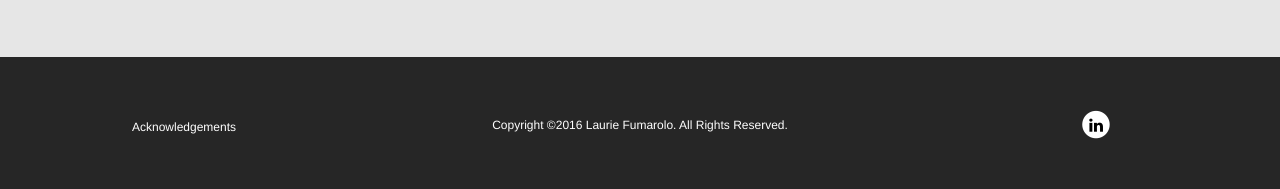
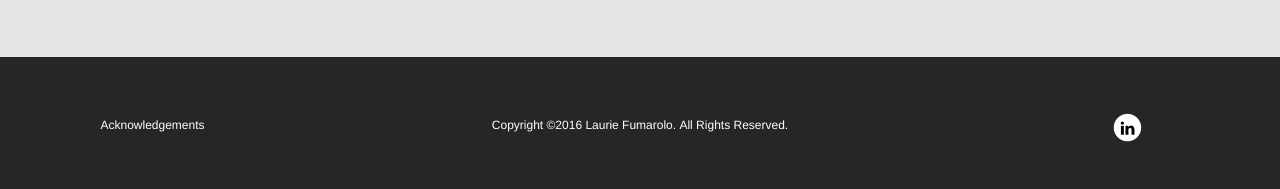
Before and after one commit to lauriefumarolo/lauriefumarolo-com, a PHP site: page / in a window 1280 px wide. Shown: the part 1627-1816 px from the top of the page. Run offline with PHP 8.4, Linux system fonts and the light colour scheme; some libraries are stand-ins or nearby versions.

Commit message:
Bootstrap grid for footer.

```diff
--- a/publish/css/styles.css
+++ b/publish/css/styles.css
@@ -194,25 +194,20 @@ footer {
 	text-align: center;
 }
 
-footer .container > div {
-	display: inline-block;
+footer .container {
+	height: 100%;
 }
 
-footer .first {
-	float: left;
-	margin-top: 62px;
-	width: 20%;
+footer .row {
+	margin-top: 55px;
 }
 
-footer .second {
-	margin-top: 60px;
-	width: 60%;
+.footer_text {
+	margin-top: 5px;
 }
 
-footer .third {
-	float: right;
-	margin-top: 52px;
-	width: 20%;
+.copywrap {
+	display: inline-block;
 }
 
 footer p, footer a, footer a:visited {
@@ -228,7 +223,7 @@ footer a:hover {
 	color: #F06;
 }
 
-@media(max-width: 677px) {
+@media(max-width: 767px) {
 	body {
 		margin-bottom: 146px;
 	}
@@ -237,14 +232,23 @@ footer a:hover {
 		height: 146px;
 	}
 
-	footer .container > div {
-		display: block;
+	footer .row {
+		margin-top: 22px;
 	}
 
-	footer .first, footer .second, footer .third {
-		float: none;
+	.footer_text {
+		margin-top: 0;
+		margin-bottom: 20px;
+	}
+}
+
+@media(max-width: 327px) {
+	footer .row {
 		margin-top: 20px;
-		width: 100%;
+	}
+
+	.footer_text {
+		margin-bottom: 15px;
 	}
 }
 
--- a/publish/footer.php
+++ b/publish/footer.php
@@ -1,12 +1,13 @@
 <footer>
 	<div class="container">
-		<div class="second">
-			<p>Copyright &copy;2016 Laurie Fumarolo. All Rights Reserved.</p>
+		<div class="row">
+			<div class="col-sm-8 col-sm-push-2 footer_text">
+				<p><span class="copywrap">Copyright &copy;2016 Laurie Fumarolo.</span> <span class="copywrap">All Rights Reserved.</span></p>
 			</div>
-		<div class="first">
+			<div class="col-sm-2 col-sm-pull-8 footer_text">
 				<p><a href="acknowledgements.php">Acknowledgements</a></p>
 			</div>
-		<div class="third">
+			<div class="col-sm-2">
 				<a href="http://linkedin.com/in/lauriefumarolo" target="_blank">
 					<span class="fa-stack fa-lg">
 						<i class="fa fa-circle fa-stack-2x"></i>
@@ -15,4 +16,5 @@
 				</a>
 			</div>
 		</div>
+	</div>
 </footer>
```
Lines whose indentation alone changed are shown as unchanged.
